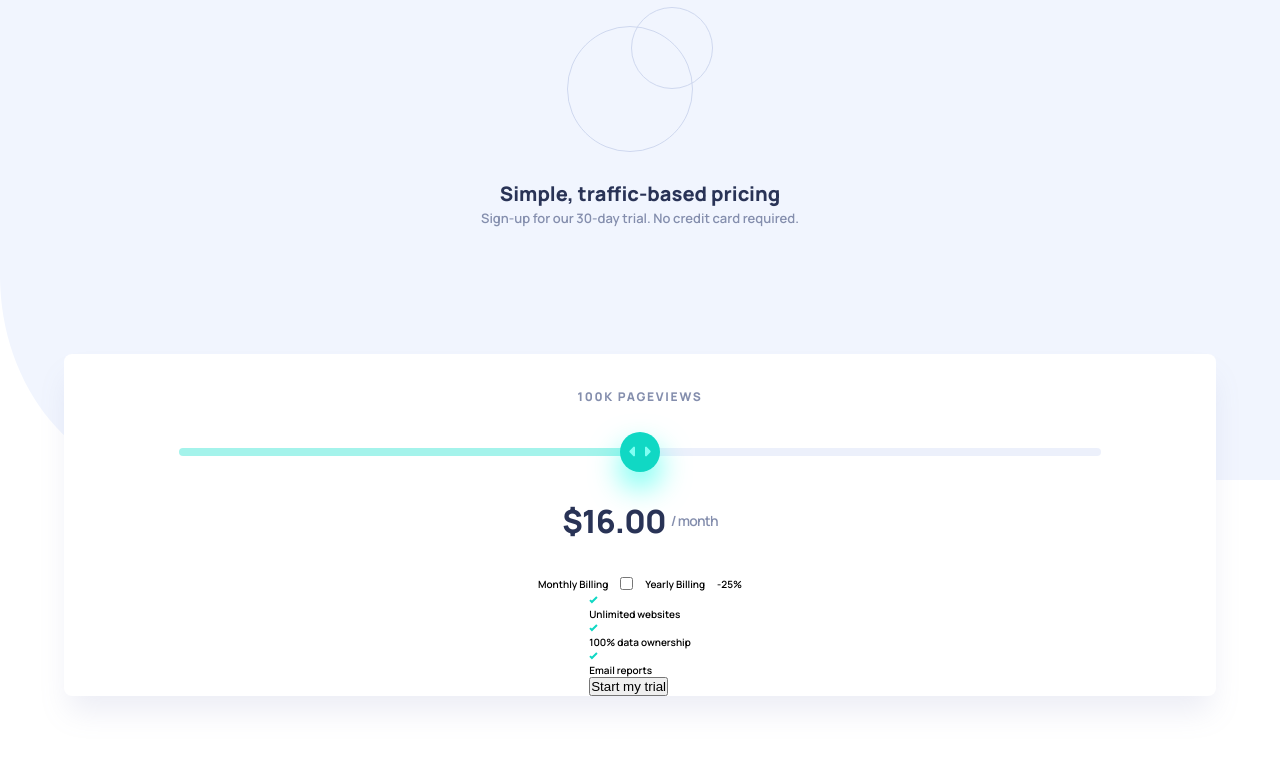
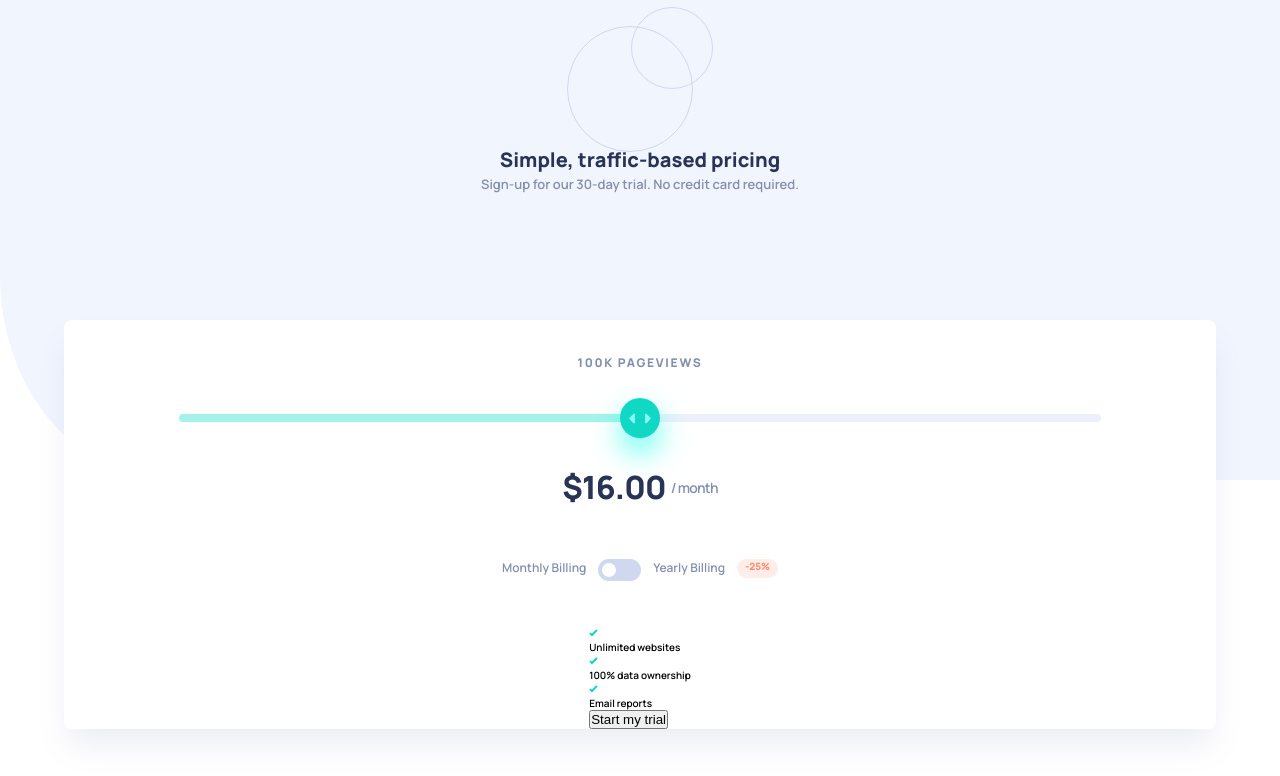
Before and after one commit to Tornike-Peradze/Interactive-pricing-component, a plain HTML site: page index.html in a window 1280 px wide. Drawn offline with Linux system fonts and the light colour scheme.

Commit message:
css and html changes

```diff
--- a/index.html
+++ b/index.html
@@ -48,6 +48,7 @@
         <p class="discount">-25%</p>
       </div>
       <div class="bottom">
+        <span class="line"></span>
         <div class="package-suggestion">
           <div class="package-subclass">
             <img
--- a/styles/style.css
+++ b/styles/style.css
@@ -150,5 +150,60 @@ h1 {
 .middle {
   display: flex;
   flex-direction: row;
+  justify-content: center;
   gap: 1.2rem;
+  margin: 1.6rem 0 4.2rem;
+  width: 80%;
 }
+
+.billing {
+  color: #848ead;
+  font-size: 12px;
+  font-weight: 600;
+}
+
+.toggle {
+  position: relative;
+  display: inline-block;
+  width: 4.3rem;
+  height: 2.2rem;
+  background-color: #cfd8ef;
+  border-radius: 1.5rem;
+}
+
+.toggle:after {
+  content: "";
+  position: absolute;
+  width: 1.4rem;
+  height: 1.4rem;
+  border-radius: 50%;
+  background-color: white;
+  top: 4px;
+  left: 4px;
+  transition: all 0.5s;
+}
+
+.checkbox:checked + .toggle::after {
+  left: 2.5rem;
+}
+
+.checkbox:checked + .toggle {
+  background: #7aeadf;
+}
+.checkbox {
+  display: none;
+}
+
+.discount {
+  width: 41px;
+  height: 19px;
+  border-radius: 9.5px;
+  background: #feede8;
+  text-align: center;
+  color: #ff8d68;
+  text-align: center;
+  font-size: 10px;
+  font-weight: 800;
+}
+
+/* Bottom part of section */
```
